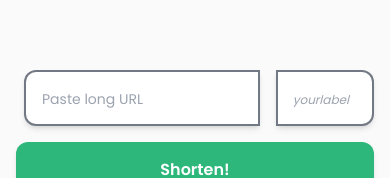
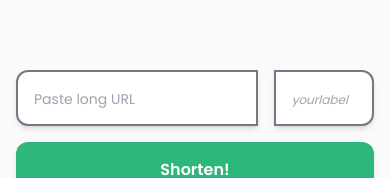
Before and after one commit to emmanuelawe/linqtrim, a Next.js app: page / in a window 390 px wide. Shown: the part 531-709 px from the top of the page. Built offline with nearby package versions, Linux system fonts and the light colour scheme; no server answers.

Commit message:
Tests modified 3.0

```diff
--- a/components/DashboardPage.tsx
+++ b/components/DashboardPage.tsx
@@ -159,7 +159,7 @@ const DashboardPage: React.FC<DashboardProps> = ({ urls, analytics }) => {
             onChange={(e) => setLongUrl(e.target.value)}
             placeholder="Paste long URL"
             required
-            className="flex md:-ml-4 pl-4 py-3 pr-6 border-2  shadow-md border-gray-700/70 dark:border-white dark:bg-gray-900 dark:text-white dark:placeholder:text-white md:placeholder:text-base placeholder:text-sm focus:outline-none md:h-16 h-14 w-full rounded-s-xl"
+            className="flex md:-ml-4 -ml-2 pl-4 py-3 pr-6 border-2  shadow-md border-gray-700/70 dark:border-white dark:bg-gray-900 dark:text-white dark:placeholder:text-white md:placeholder:text-base placeholder:text-sm focus:outline-none md:h-16 h-14 w-full rounded-s-xl"
           />
           <label htmlFor="yourlabel" />
           <input
--- a/components/InputURL.tsx
+++ b/components/InputURL.tsx
@@ -77,7 +77,7 @@ const InputURL: React.FC<InputProps> = ({ user }) => {
             onChange={(e) => setLongUrl(e.target.value)}
             placeholder="Paste long URL"
             required
-            className="flex md:-ml-4 pl-4 py-3 pr-6 border-2  shadow-md border-gray-700/70 dark:border-white dark:bg-gray-900 dark:text-white dark:placeholder:text-white  md:placeholder:text-base placeholder:text-sm focus:outline-none md:h-16 h-14 w-full rounded-s-xl"
+            className="flex md:-ml-4 -ml-2 pl-4 py-3 pr-6 border-2  shadow-md border-gray-700/70 dark:border-white dark:bg-gray-900 dark:text-white dark:placeholder:text-white  md:placeholder:text-base placeholder:text-sm focus:outline-none md:h-16 h-14 w-full rounded-s-xl"
           />
           <label htmlFor="yourlabel" />
           <input
```
